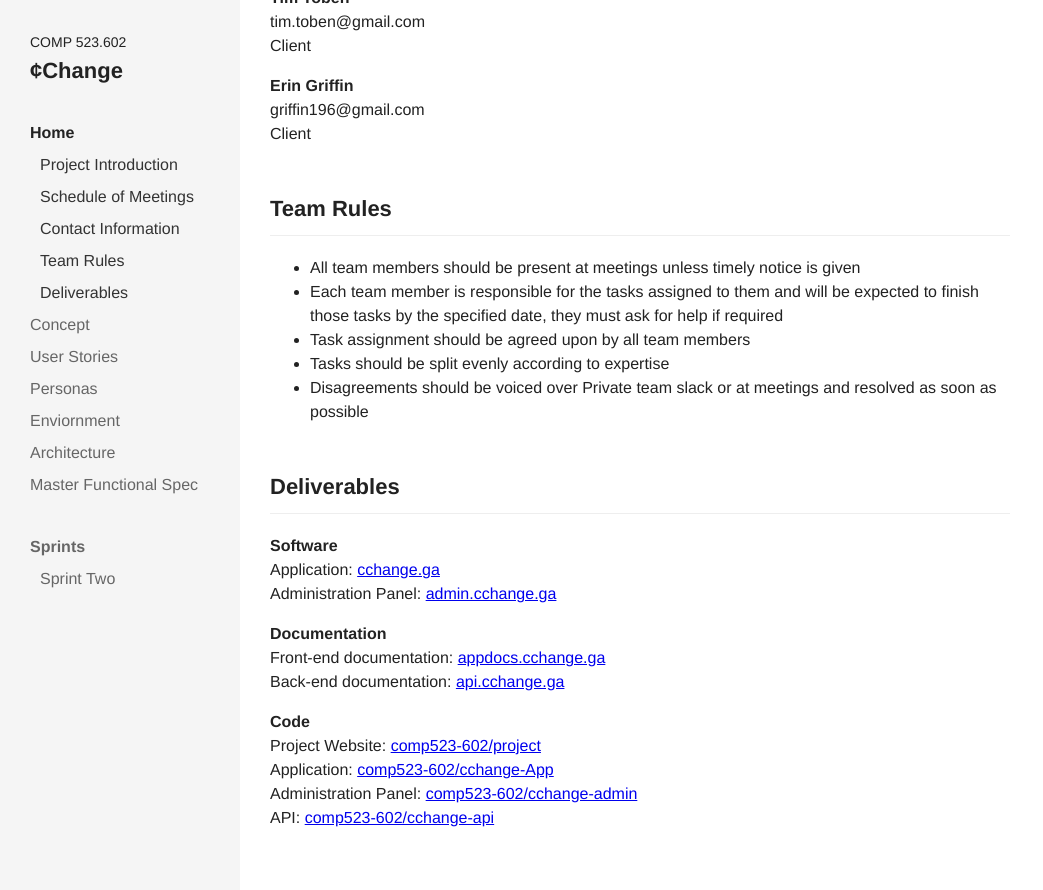
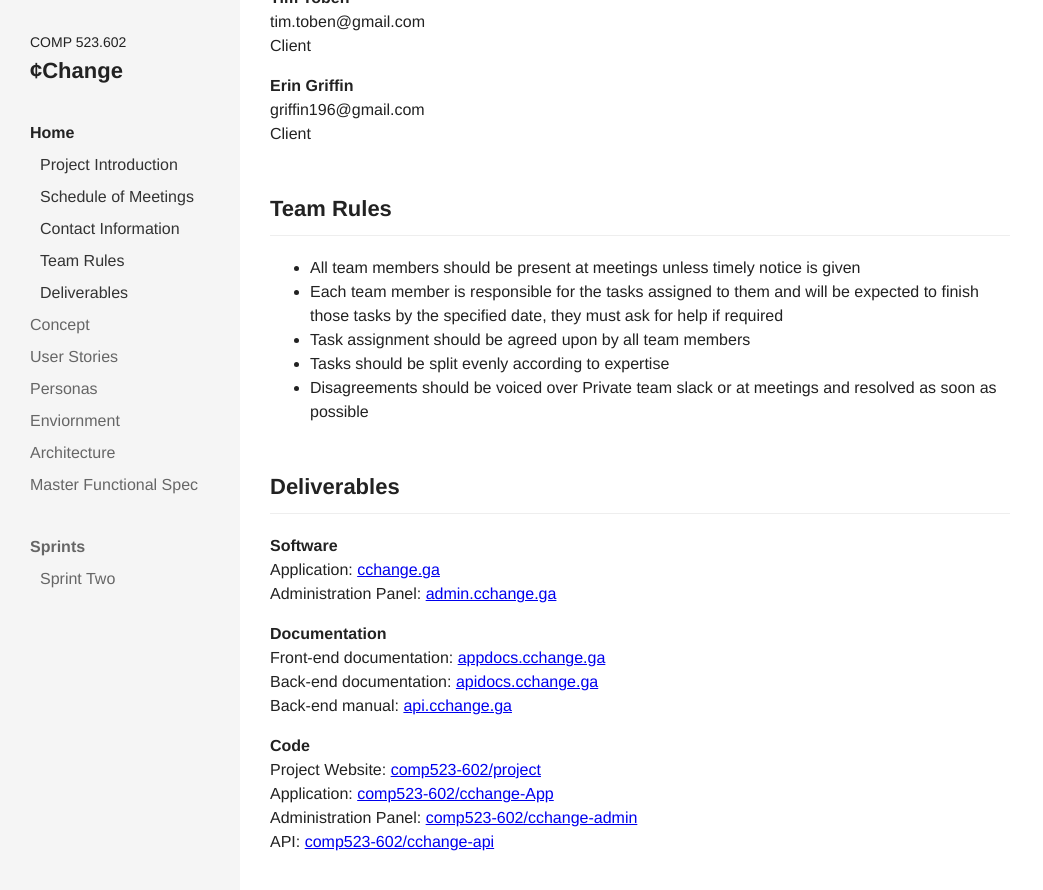
Before and after one commit to comp523-602/cchange-project, a Jekyll site: the page built from index.md, in a window 1280 px wide and 900 px high, scrolled down 1132 px. Shown: the top 890 px of the window, without its empty margins (0-1043 px from the left). Built offline with Jekyll 4.4.1, drawn with Linux system fonts in a browser that asks for light colours; nearby versions of some CDN libraries.

Commit message:
Updated Index

```diff
--- a/index.md
+++ b/index.md
@@ -71,7 +71,8 @@ Administration Panel: [admin.cchange.ga](http://admin.cchange.ga/)
 
 **Documentation**
 Front-end documentation: [appdocs.cchange.ga](http://appdocs.cchange.ga)
-Back-end documentation: [api.cchange.ga](http://api.cchange.ga)
+Back-end documentation: [apidocs.cchange.ga](http://apidocs.cchange.ga)
+Back-end manual: [api.cchange.ga](http://api.cchange.ga)
 
 **Code**
 Project Website: [comp523-602/project](https://github.com/comp523-602/project)
```
